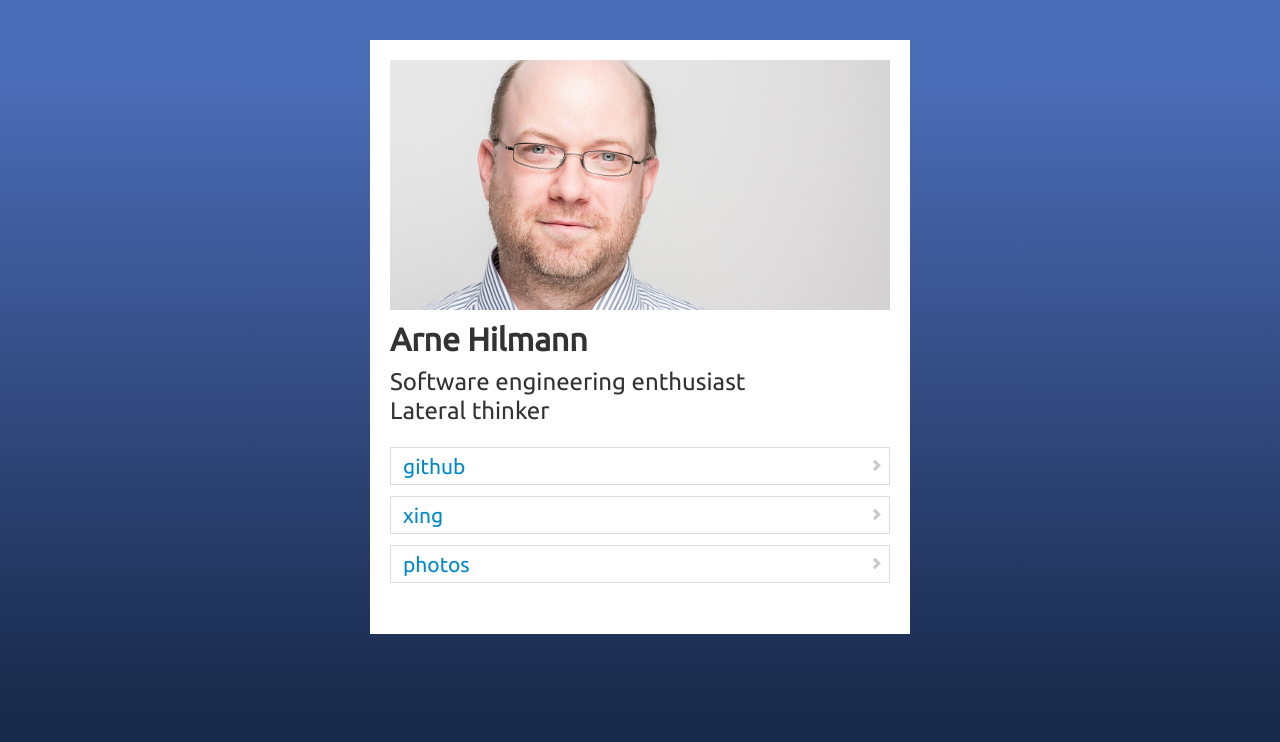
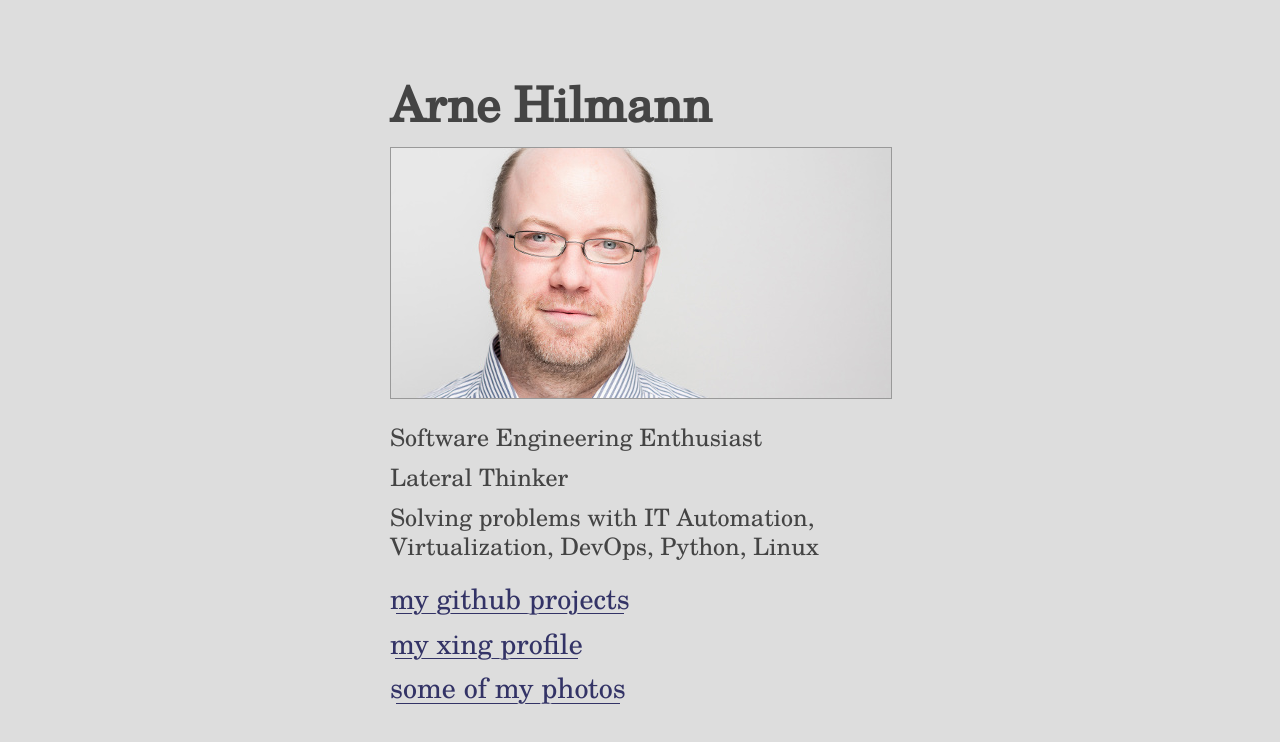
Before and after one commit to arnehilmann/arnehilmann.github.com, a plain HTML site: page index.html in a window 1280 px wide. Drawn offline with Linux system fonts and the light colour scheme.

Commit message:
switch to tex gyre schola font, improve layout and link rendering

```diff
--- /dev/null
+++ b/css/ah.css
@@ -0,0 +1,92 @@
+@font-face {
+    font-family: 'texgyrescholaregular';
+    src: url('../fonts/texgyreschola-regular-webfont.eot');
+    src: url('../fonts/texgyreschola-regular-webfont.eot?#iefix') format('embedded-opentype'),
+        url('../fonts/texgyreschola-regular-webfont.woff') format('woff'),
+        url('../fonts/texgyreschola-regular-webfont.ttf') format('truetype'),
+        url('../fonts/texgyreschola-regular-webfont.svg#texgyrescholaregular') format('svg');
+    font-weight: normal;
+    font-style: normal;
+}
+
+html {
+  height: 100%;
+}
+
+body {
+  padding-top: 20px;
+  padding-bottom: 40px;
+  font-family: "texgyrescholaregular", serif;
+  margin: 0;
+  color: #444;
+  background-color: #ddd;
+  font-size: 24px;
+}
+
+.container-narrow {
+  margin: 20px auto;
+  padding: 20px 20px;
+  max-width: 500px;
+}
+
+.container-narrow > hr {
+  margin: 30px 0;
+}
+
+h1 {
+  font-size: 48px;
+  line-height: 1.4;
+}
+
+img {
+  border: 1px solid #999;
+  margin-bottom: 1em;
+  width: 500px;
+  height: 250px;
+}
+
+.keywords li {
+  line-height: 1.2;
+  margin-bottom: 1ex;
+}
+
+.nav-tabs.nav-stacked > li > a {
+  border: 0;
+  padding-left: 0;
+}
+
+.keywords .newthought {
+  font-variant: small-caps;
+}
+
+a {
+  color: #336;
+  color: transparent;
+  text-decoration: none;
+  font-size: 28px;
+
+  background: -webkit-linear-gradient(#336, #336) center 1.3em no-repeat;
+  background: linear-gradient(#336, #336) center 1.3em no-repeat;
+  background-size: 95% 1px;
+  line-height: 1.2;
+
+  text-shadow: 0 0 #336, 2px 0 #ddd, -2px 0 #ddd, 0 2px #ddd;
+  -webkit-transition: .2s ease;
+  transition: .2s ease;
+}
+
+a:hover {
+  color: #333;
+  color: transparent;
+  text-decoration: none;
+  background-size: 75% 1px;
+}
+
+.links {
+  margin-left: 0;
+}
+.links li {
+  line-height: 1.2;
+  list-style-type: none;
+  padding-bottom: 0px;
+}
--- a/index.html
+++ b/index.html
@@ -8,120 +8,47 @@
     <meta name="author" content="arne.hilmann@gmail.com">
 
     <link href="css/bootstrap.min.css" rel="stylesheet">
-    <link href='http://fonts.googleapis.com/css?family=Ubuntu' rel='stylesheet' type='text/css'>
-    <style type="text/css">
-      html {
-        height: 100%;
-      }
-      body {
-        padding-top: 20px;
-        padding-bottom: 40px;
-        font-family: "Ubuntu", sans-serif;
-        background: -webkit-linear-gradient(180deg, #4b6cb7 10%, #182848 90%); /* Chrome 10+, Saf5.1+ */
-        background:    -moz-linear-gradient(180deg, #4b6cb7 10%, #182848 90%); /* FF3.6+ */
-        background:     -ms-linear-gradient(180deg, #4b6cb7 10%, #182848 90%); /* IE10 */
-        background:      -o-linear-gradient(180deg, #4b6cb7 10%, #182848 90%); /* Opera 11.10+ */
-        background:         linear-gradient(180deg, #4b6cb7 10%, #182848 90%); /* W3C */
-        background-repeat: no-repeat;
-        background-attachment: fixed;
-        margin: 0;
-      }
-      .container-narrow {
-        margin: 20px auto;
-        padding: 20px 20px;
-        max-width: 500px;
-        background-color: white;
-      }
-      .container-narrow > hr {
-        margin: 30px 0;
-      }
-      h1 {
-        font-size: 32px;
-        line-height: 1.2;
-      }
-      .nav-stacked {
-        font-size: 21px;
-      }
-      .nav-stacked li {
-        margin: 1ex 0;
-      }
-      .keywords li {
-        font-size: 24px;
-        line-height: 1.2;
-      }
-      .nav-tabs.nav-stacked > li:first-child > a {
-        border-top-left-radius: 0px;
-        border-top-right-radius: 0px;
-      }
-      .nav-tabs.nav-stacked > li:last-child > a {
-        border-bottom-left-radius: 0px;
-        border-bottom-right-radius: 0px;
-      }
-      .icon-chevron-right {
-        float: right;
-        margin-right: -6px;
-        margin-top: 2px;
-        opacity: 0.25;
-      }
-    </style>
-
     <link href="css/bootstrap-responsive.min.css" rel="stylesheet">
+    <link href="css/ah.css" rel="stylesheet">
 
     <!-- HTML5 shim, for IE6-8 support of HTML5 elements -->
     <!--[if lt IE 9]>
       <script src="http://html5shim.googlecode.com/svn/trunk/html5.js"></script>
     <![endif]-->
-
-    <!-- Fav and touch icons
-    <link rel="apple-touch-icon-precomposed" sizes="144x144" href="../assets/ico/apple-touch-icon-144-precomposed.png">
-    <link rel="apple-touch-icon-precomposed" sizes="114x114" href="../assets/ico/apple-touch-icon-114-precomposed.png">
-    <link rel="apple-touch-icon-precomposed" sizes="72x72" href="../assets/ico/apple-touch-icon-72-precomposed.png">
-    <link rel="apple-touch-icon-precomposed" href="../assets/ico/apple-touch-icon-57-precomposed.png">
-    <link rel="shortcut icon" href="../assets/ico/favicon.png">
-    -->
   </head>
-
   <body>
 
     <div class="container-narrow">
+      <h1>Arne Hilmann</h1>
       <img src="img/arne-hilmann.jpg"/>
-      <h1>Arne Hilmann</h1>
 
-      <div>
+      <div class="row-fluid">
         <ul class="unstyled keywords">
-          <li>Software engineering enthusiast</li>
-          <li>Lateral thinker</li>
+          <li>Software Engineering Enthusiast</li>
+          <li>Lateral Thinker</li>
+          <li>Solving problems with IT Automation, Virtualization, DevOps, Python, Linux</li>
         </ul>
       </div>
-
+      <p/>
       <div class="row-fluid">
-        <div>
-          <ul class="nav nav-tabs nav-stacked">
+        <ul class="links keywords">
           <li>
             <a href="https://github.com/arnehilmann">
-                <i class="icon-chevron-right"></i>
-                github
+              my github projects
             </a>
           </li>
           <li>
             <a href="https://www.xing.com/profile/Arne_Hilmann">
-                <i class="icon-chevron-right"></i>
-                xing
+              my xing profile
             </a>
           </li>
           <li>
             <a href="photos/AH Fotografie/index.html">
-                <i class="icon-chevron-right"></i>
-                photos
+              some of my photos
             </a>
           </li>
         </ul>
       </div>
     </div>
-
-    </div>
-
-    <script src="js/bootstrap.min.js"></script>
-
   </body>
 </html>
```
Also changed, not shown: index-old.html (renamed from index2.html, +29 -53 lines), fonts/texgyreschola-regular-webfont.ttf (added), fonts/texgyreschola-regular-webfont.woff (added), 2 other files. Lines whose indentation alone changed are shown as unchanged.
